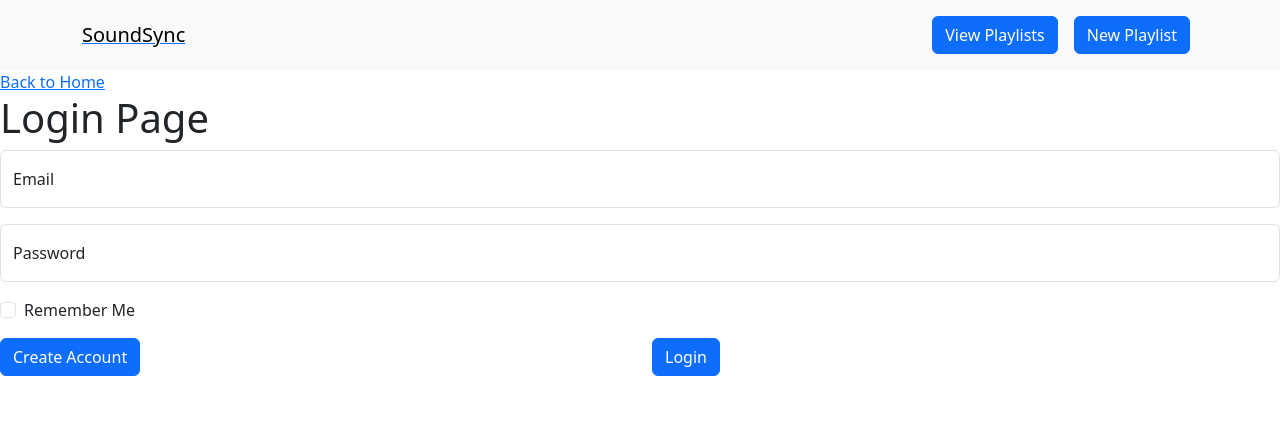
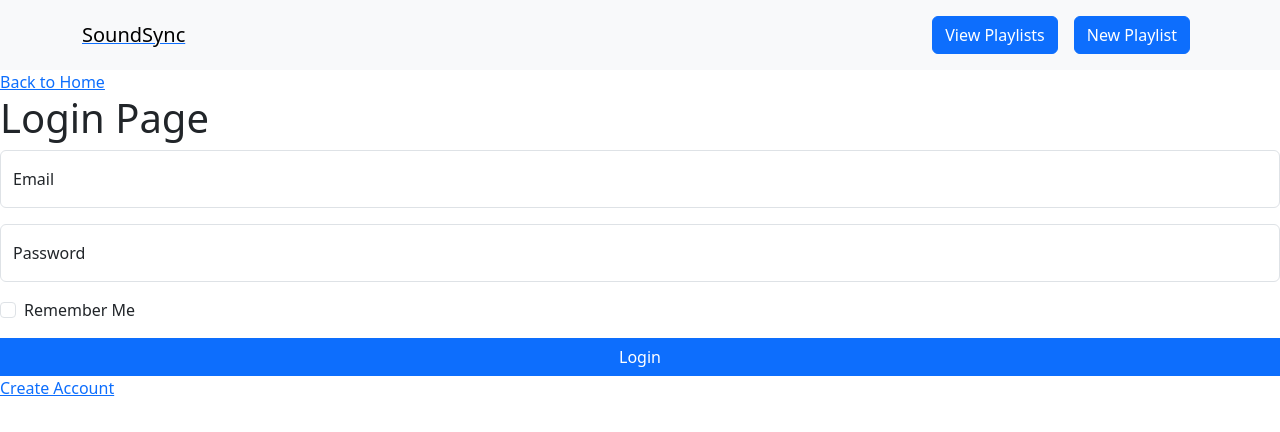
Before and after one commit to ryanhu021/soundsync, a React (Create React App) app in the folder packages/frontend/: page /login in a window 1280 px wide. Shown: the top 432 px of the page. Built offline with nearby package versions, Linux system fonts and the light colour scheme.

Commit message:
link frontend/backend auth

```diff
--- a/packages/frontend/package.json
+++ b/packages/frontend/package.json
@@ -10,9 +10,11 @@
     "@types/node": "^16.18.59",
     "@types/react": "^18.2.31",
     "@types/react-dom": "^18.2.14",
+    "@types/react-router-dom": "^5.3.3",
     "bootstrap": "^5.3.2",
     "react": "^18.2.0",
     "react-bootstrap": "^2.9.1",
+    "react-cookie": "^6.1.1",
     "react-dom": "^18.2.0",
     "react-hook-form": "^7.47.0",
     "react-router-dom": "^6.17.0",
--- a/packages/frontend/src/custom.scss
+++ /dev/null
@@ -1,6 +0,0 @@
-$theme-colors: (
-  "info": blue,
-  "danger": red,
-);
-
-@import "~bootstrap/scss/bootstrap";
--- a/packages/frontend/src/views/home.tsx
+++ b/packages/frontend/src/views/home.tsx
@@ -1,10 +1,20 @@
 import React from "react";
 import { Link } from "react-router-dom";
+import { useCookies } from "react-cookie";
 
 export default function Home() {
+  const [cookies] = useCookies(["user", "token"]);
+
   return (
     <>
       <h1>Home</h1>
+      {cookies.user && cookies.token && (
+        <>
+          <h2>Welcome {cookies.user.name}</h2>
+          <p>{cookies.user.email}</p>
+          <p>{cookies.token}</p>
+        </>
+      )}
       <Link to="/signup">Sign up</Link>
       <Link to="/login">Login</Link>
     </>
--- a/packages/frontend/src/views/login.tsx
+++ b/packages/frontend/src/views/login.tsx
@@ -3,9 +3,9 @@ import Form from "react-bootstrap/Form";
 import Button from "react-bootstrap/Button";
 import Floatinglabel from "react-bootstrap/FloatingLabel";
 import Row from "react-bootstrap/Row";
-import Col from "react-bootstrap/Col";
 import { useForm, SubmitHandler } from "react-hook-form";
-import { Link } from "react-router-dom";
+import { Link, useNavigate } from "react-router-dom";
+import { useCookies } from "react-cookie";
 
 type Inputs = {
   email: string;
@@ -15,9 +15,32 @@ type Inputs = {
 
 function LoginForm() {
   const { register, handleSubmit } = useForm<Inputs>();
+  // eslint-disable-next-line @typescript-eslint/no-unused-vars
+  const [cookies, setCookie] = useCookies(["user", "token"]);
+  const navigate = useNavigate();
 
   const onSubmit: SubmitHandler<Inputs> = (data) => {
-    console.log(data);
+    fetch(`${process.env.REACT_APP_SERVER_URL}/user/login`, {
+      method: "POST",
+      body: JSON.stringify({
+        email: data.email,
+        password: data.password,
+      }),
+      headers: {
+        "Content-Type": "application/json",
+      },
+    })
+      .then(async (res) => {
+        if (res.status === 200) {
+          const json = await res.json();
+          setCookie("user", json.user, { path: "/" });
+          setCookie("token", json.token, { path: "/" });
+          navigate("/", { replace: true });
+        }
+      })
+      .catch((err) => {
+        console.log(err);
+      });
   };
 
   return (
@@ -49,14 +72,12 @@ function LoginForm() {
           ></Form.Check>
         </Form.Group>
         <Row>
-          <Col>
-            <Button variant="primary">Create Account</Button>
-          </Col>
-          <Col>
-            <Button variant="primary" type="submit">
-              Login
-            </Button>
-          </Col>
+          <Button variant="primary" type="submit">
+            Login
+          </Button>
+        </Row>
+        <Row>
+          <Link to="/signup">Create Account</Link>
         </Row>
       </Form>
     </div>
--- a/packages/frontend/src/views/sign-up.tsx
+++ b/packages/frontend/src/views/sign-up.tsx
@@ -3,7 +3,8 @@ import { useForm, SubmitHandler } from "react-hook-form";
 import Form from "react-bootstrap/Form";
 import Button from "react-bootstrap/Button";
 import Floatinglabel from "react-bootstrap/FloatingLabel";
-import { Link } from "react-router-dom";
+import { Link, useNavigate } from "react-router-dom";
+import { useCookies } from "react-cookie";
 
 type Inputs = {
   name: string;
@@ -19,11 +20,33 @@ function SignUpForm() {
     formState: { errors },
     getValues,
   } = useForm<Inputs>();
+  // eslint-disable-next-line @typescript-eslint/no-unused-vars
+  const [cookies, setCookie] = useCookies(["user", "token"]);
+  const navigate = useNavigate();
 
   const onSubmit: SubmitHandler<Inputs> = (data) => {
-    console.log(data);
-    if (data.password === data.confirmPassword) {
-    }
+    fetch(`${process.env.REACT_APP_SERVER_URL}/user/register`, {
+      method: "POST",
+      body: JSON.stringify({
+        name: data.name,
+        email: data.email,
+        password: data.password,
+      }),
+      headers: {
+        "Content-Type": "application/json",
+      },
+    })
+      .then(async (res) => {
+        if (res.status === 201) {
+          const json = await res.json();
+          setCookie("user", json.user, { path: "/" });
+          setCookie("token", json.token, { path: "/" });
+          navigate("/", { replace: true });
+        }
+      })
+      .catch((err) => {
+        console.log(err);
+      });
   };
 
   return (
```
Also changed, not shown: packages/frontend/src/App.tsx (+4 -3 lines), packages/frontend/src/views/error-page.tsx (renamed from packages/frontend/src/error-page.tsx), 1 other file (tests, documents, lock files or other folders).
